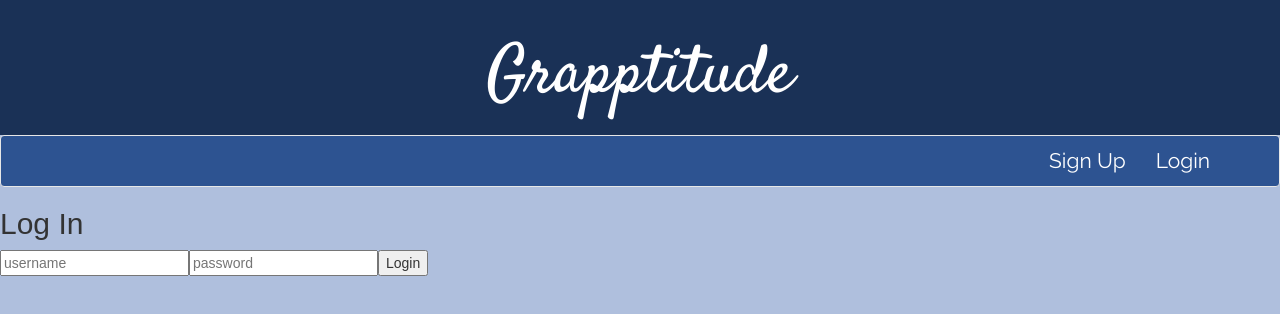
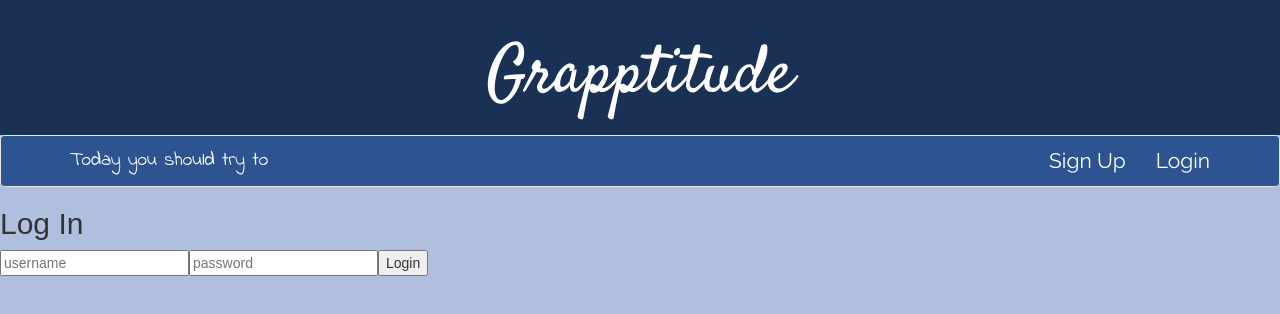
Before and after one commit to americanmouths/grapptitude, a React (Create React App) app in the folder client/: page /login in a window 1280 px wide. Shown: the top 314 px of the page. Built offline with nearby package versions, Linux system fonts and the light colour scheme; no server answers.

Commit message:
render text next to mindful

```diff
--- a/client/src/components/mindfuls/DailyMindfuls.js
+++ b/client/src/components/mindfuls/DailyMindfuls.js
@@ -4,7 +4,7 @@ const DailyMindfuls = ({mindfuls}) => {
 
   return(
     <div>
-    {mindfuls.content}
+      <p>Today you should try to {mindfuls.content}</p>
     </div>
   )
 }
```
